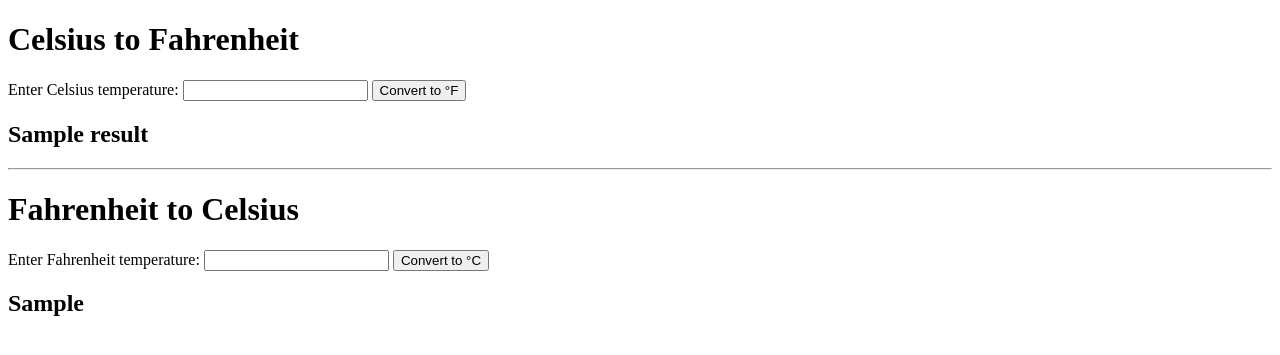
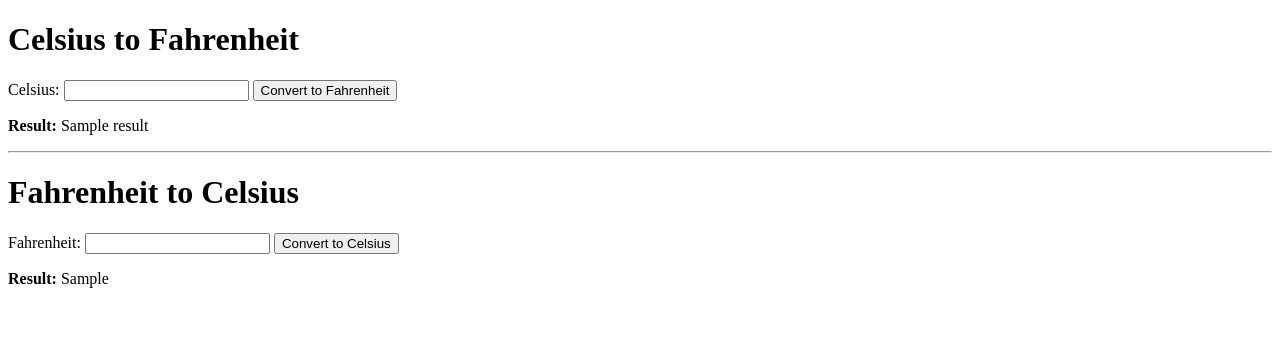
Before and after one commit to Chu-Junjie/cp1404practicals, a Flask app: template prac_10/templates/convert.html in a window 1280 px wide. Shown: the top 355 px of the page. Run offline with Flask 3, Linux system fonts and the light colour scheme; the template is opened without the code that fills it: most values are stand-ins (such as "Sample title", 1, 10 or a date in 2020).

Commit message:
Refactor label

```diff
--- a/prac_10/templates/convert.html
+++ b/prac_10/templates/convert.html
@@ -7,26 +7,26 @@
 <body>
     <h1>Celsius to Fahrenheit</h1>
     <form method="post" action="/convert">
-        <label>Enter Celsius temperature:</label>
-        <input name="celsius">
-        <input type="submit" value="Convert to °F">
+        <label for="celsius">Celsius:</label>
+        <input type="text" name="celsius" id="celsius" required>
+        <input type="submit" value="Convert to Fahrenheit">
     </form>
 
     {% if result %}
-        <h2>{{ result }}</h2>
+        <p><strong>Result:</strong> {{ result }}</p>
     {% endif %}
 
     <hr>
 
     <h1>Fahrenheit to Celsius</h1>
     <form method="post" action="/convert_f">
-        <label>Enter Fahrenheit temperature:</label>
-        <input name="fahrenheit">
-        <input type="submit" value="Convert to °C">
+        <label for="fahrenheit">Fahrenheit:</label>
+        <input type="text" name="fahrenheit" id="fahrenheit" required>
+        <input type="submit" value="Convert to Celsius">
     </form>
 
     {% if result_f %}
-        <h2>{{ result_f }}</h2>
+        <p><strong>Result:</strong> {{ result_f }}</p>
     {% endif %}
 </body>
 </html>
```
